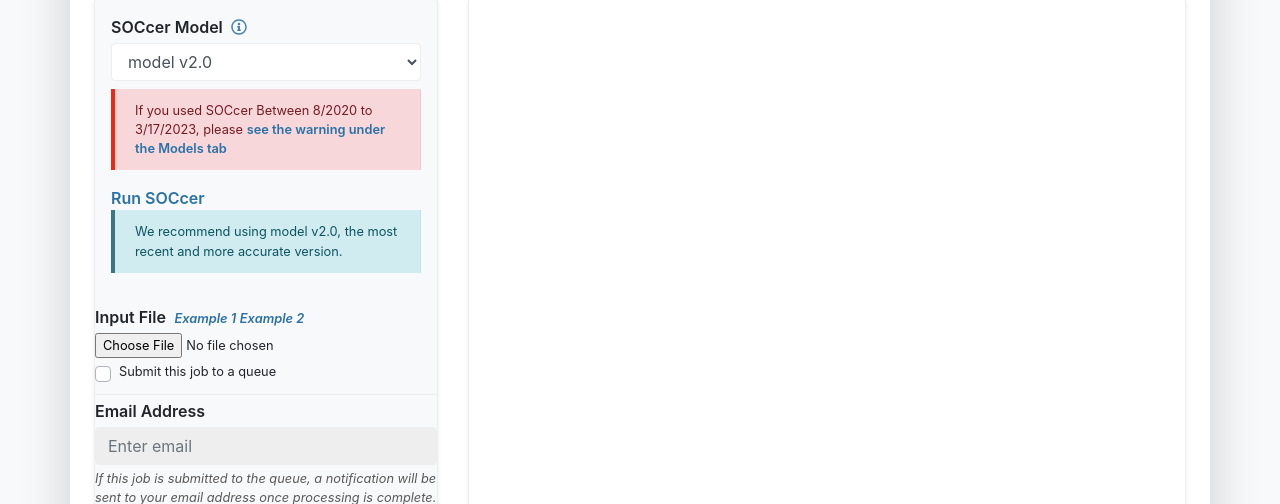
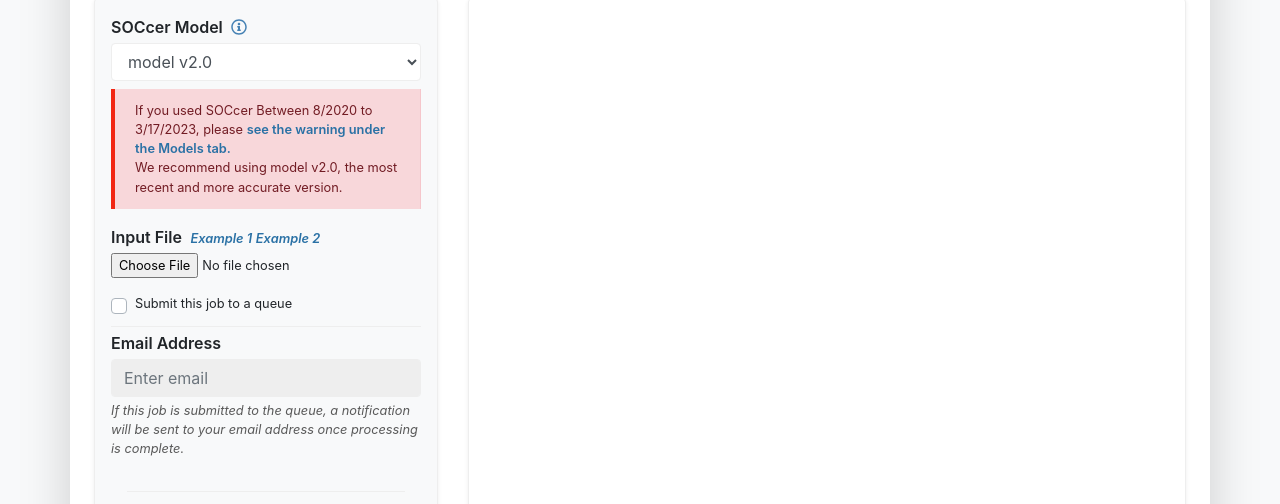
Before and after one commit to CBIIT/nci-webtools-dceg-classification, a website: page soccer/index.html in a window 1280 px wide. Both pictures are taken after a click on the tab "SOCCER". Shown: the part 266-770 px from the top of the page. Drawn offline with nearby package versions, Linux system fonts and the light colour scheme; a script that the page names is missing.

Commit message:
fix padding in soccer tab, move the description into one alert box

```diff
--- a/soccer/index.html
+++ b/soccer/index.html
@@ -141,15 +141,12 @@
 
                                 <div class="small alert alert-danger" role="alert" data-toggle="tab">If you used SOCcer
                                     Between 8/2020 to 3/17/2023, please
-                                    <a href="#help" data-tab="#models-tab">see the warning under the Models tab</a>
-                                </div>
-                                <a href="#soccer" data-tab="#soccer-tab">Run SOCcer</a>
-                                <div class="small alert alert-info" role="alert">We recommend using model v2.0, the most
-                                    recent and more accurate version.</div>
+                                    <a href="#help" data-tab="#models-tab">see the warning under the Models tab.</a><br>
+                                    We recommend using model v2.0, the most
+                                    recent and more accurate version.
                                 </div>
                             </div>
-
-                        <div class="form-group-sm">
+                            <div class="form-group">
                                 <label for="input-file" class="mb-1">
                                     <span class="font-weight-semibold mr-1">Input File</span>
                                     <span class="small font-italic text-nowrap ml-auto">
@@ -167,7 +164,6 @@
                                         style="width: 0%"></div>
                                 </div>
                             </div>
-
                             <div class="custom-control custom-checkbox mb-2">
                                 <input type="checkbox" class="custom-control-input small" id="submit-queue">
                                 <label class="custom-control-label small" for="submit-queue">Submit this job to a
@@ -196,6 +192,7 @@
                                     <img id="loading" style="display: none" class="spinner ml-2"
                                         src="static/img/icons/spinner-third.svg" alt="loading" height="16" width="16" />
                                 </button>
+                            </div>
                         </div>
                     </form>
                 </div>
```
Lines whose indentation alone changed are shown as unchanged.
